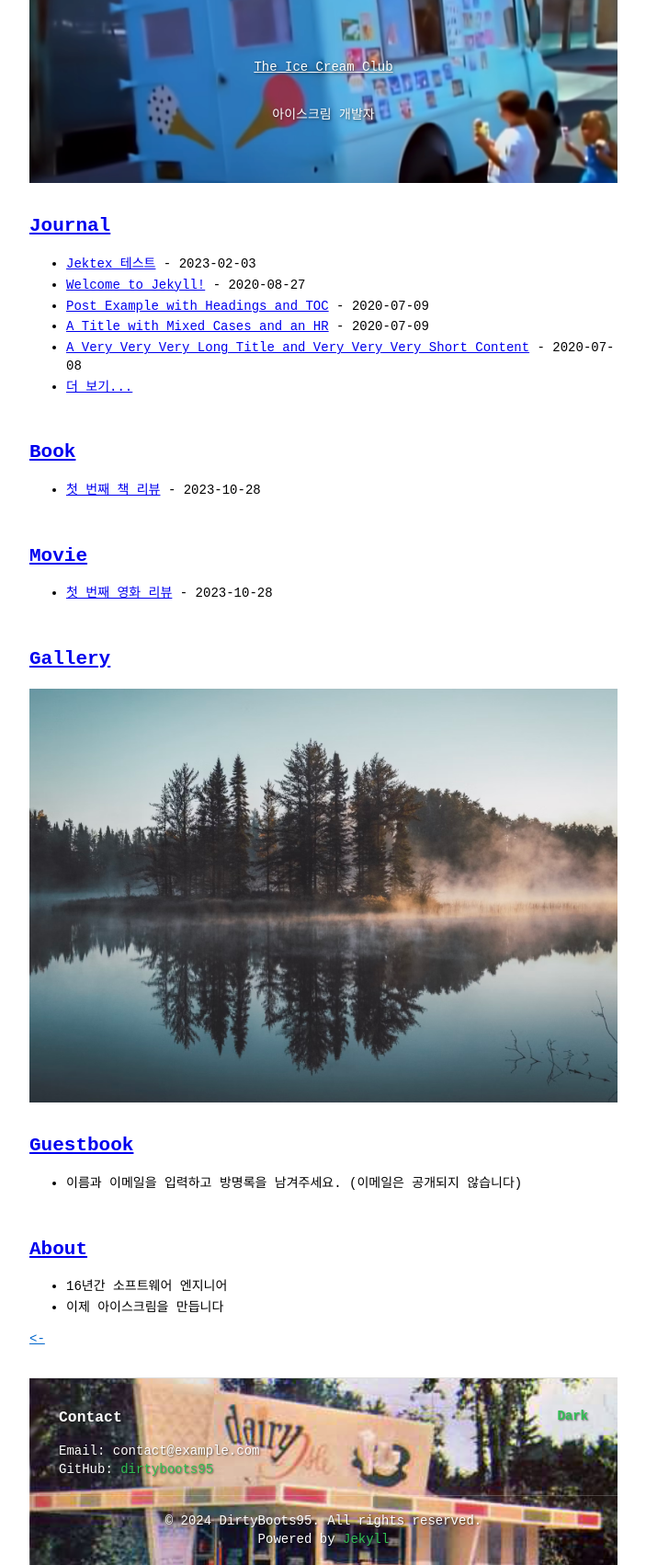
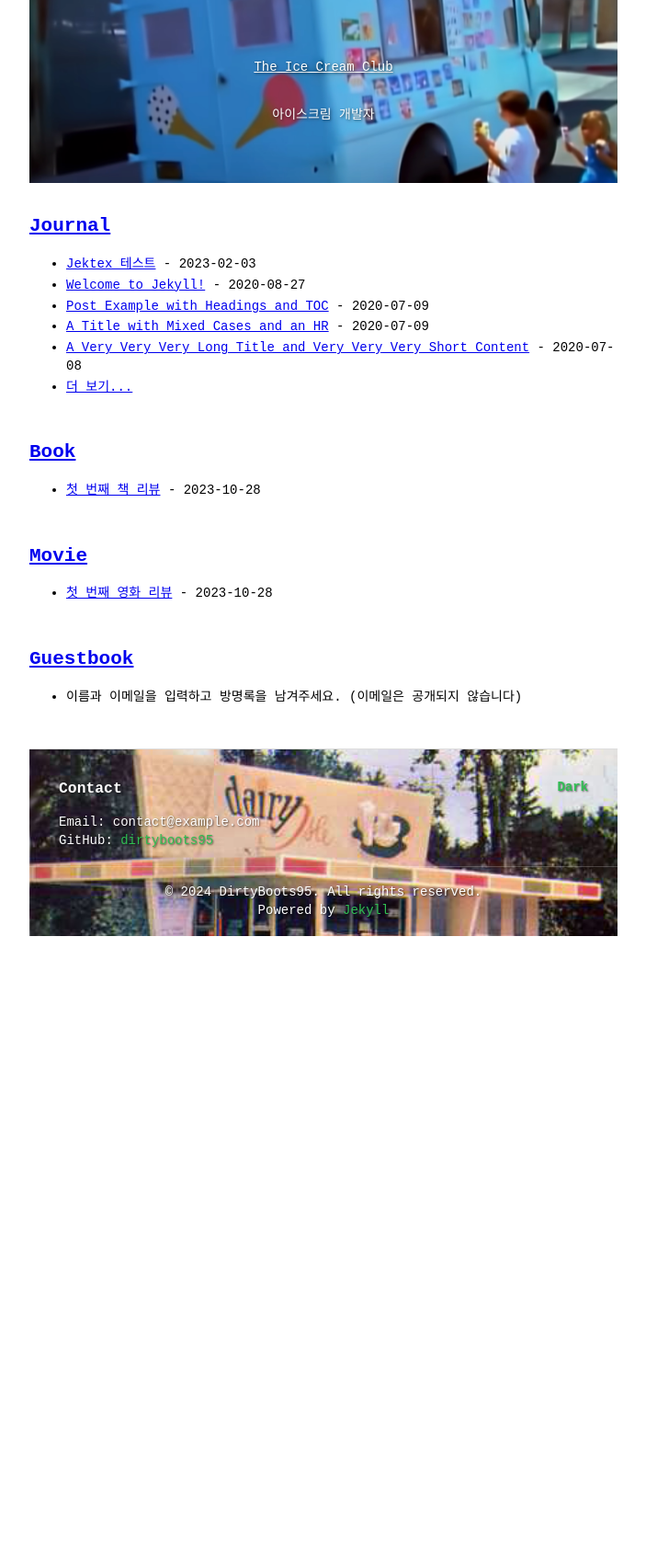
Before and after one commit to dirtyboots95/dirtyboots95.github.io, a Jekyll site: the page built from index.html, in a window 1280 px wide. Shown: the whole page at 92% size, without its empty margins (288-991 px from the left). Built offline with Jekyll 4.4.1, drawn with Linux system fonts in a browser that asks for light colours; after the commit the page ends 1018 px from its top, so only the background shows below that.

Commit message:
메뉴 항목 주석 처리, 기본 레이아웃 수정 및 스타일 개선

```diff
--- a/_layouts/default.html
+++ b/_layouts/default.html
@@ -1,6 +1,7 @@
 <!DOCTYPE html>
-<html lang="{{ page.lang | default: "en" }}" a="{{ site.theme_config.appearance | default: "auto" }}">
+<html lang="{{ page.lang | default: " en" }}" a="{{ site.theme_config.appearance | default: " auto" }}">
 {%- include head.html -%}
+
 <body a="{{ site.theme_config.appearance }}">
   <div class="page-wrapper">
     {%- include site_header.html -%}
@@ -8,7 +9,9 @@
     <main class="page-content" aria-label="Content">
       <div class="w">
         {{ content }}
+        {%- unless page.layout == "home" -%}
         <p>{%- include back_link.html -%}</p>
+        {%- endunless -%}
       </div>
     </main>
 
@@ -25,4 +28,5 @@
   {% endfor %}
   {% endif %}
 </body>
+
 </html>
--- a/_sass/no-style-please.scss
+++ b/_sass/no-style-please.scss
@@ -116,6 +116,12 @@
   display: flex;
   flex-direction: column;
   width: 100%;
+  align-items: center;
+}
+
+.page-content > p:last-child {
+  margin-top: auto;
+  margin-bottom: 2rem;
 }
 
 .post-meta { text-align: right; }
@@ -151,7 +157,7 @@
 
 .w {
   width: 640px;
-  min-height: 100%;
+  height: 100%;
   margin: 0 auto;
   padding-bottom: 2rem;
   padding-left: 2rem;
@@ -160,15 +166,11 @@
   flex-direction: column;
 }
 
-.w > p:last-child {
-  margin-top: auto;
-  margin-bottom: 0;
-}
-
 // 모바일 반응형
 @media (max-width: 680px) {
   .w {
     width: 100%;
+    height: 100%;
     padding: 1rem 1rem;
   }
 
```
Also changed, not shown: _data/menu.yml (+8 -8 lines). Lines whose indentation alone changed are shown as unchanged.
